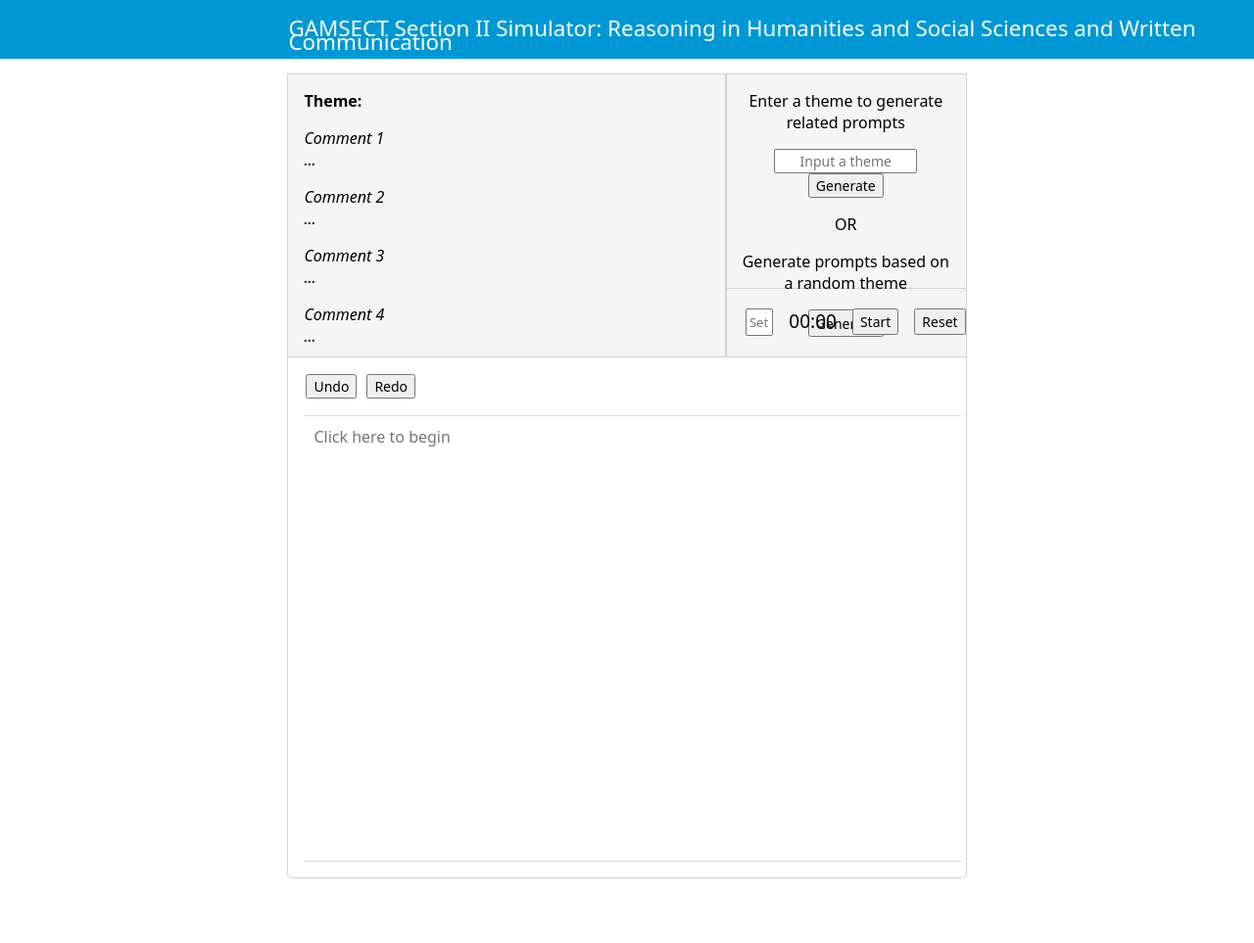
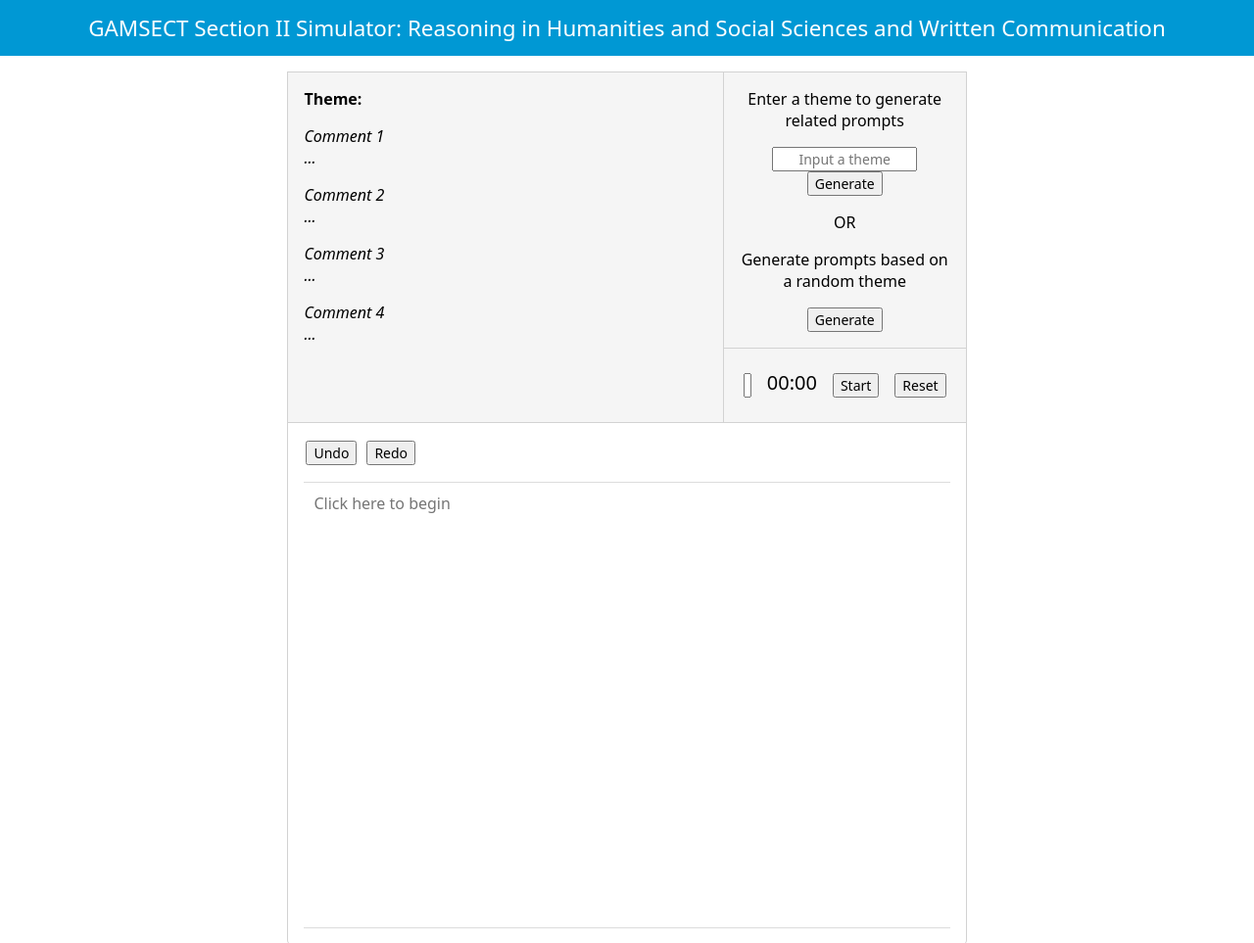
Before and after one commit to fedorum/GamSect, a plain HTML site: page dist/index.html in a window 1280 px wide. Shown: the top 963 px of the page at 98% size. Before the commit the page ends 914 px from the top, so only its background shows below. Drawn offline with Linux system fonts and the light colour scheme; a script that the page names is missing.

Commit message:
Fixed text and editor wrapping

```diff
--- a/dist/index.html
+++ b/dist/index.html
@@ -7,7 +7,7 @@
     </head>
     <body>
         <div class="container" id="header">
-            <p>GAMSECT Section II Simulator: Reasoning in Humanities and Social Sciences and Written Communication</p>
+            <p id="title">GAMSECT Section II Simulator: Reasoning in Humanities and Social Sciences and Written Communication</p>
         </div>
 
         <div id="topBar?">
--- a/src/style.css
+++ b/src/style.css
@@ -7,21 +7,6 @@ html, body {
     font-family: system-ui, -apple-system, BlinkMacSystemFont, 'Segoe UI', Roboto, Oxygen, Ubuntu, Cantarell, 'Open Sans', 'Helvetica Neue', sans-serif;
 }
 
-/* .column.left {
-    width: 25vw;
-    float: left;
-}
-
-.column.middle {
-    margin: auto;
-    text-align: center;
-}
-
-.column.right {
-    width: 10vw;
-    float: right;
-} */
-
 .container {
     display: flex;
     margin: auto;
@@ -30,29 +15,39 @@ html, body {
 }
 
 #header {
-    height: 60px;
-    margin: 0;
-    padding-left: 23vw;
+    /* height: 60px; */
+    height: auto;
+    margin: auto;
     color: white;
     background-color: rgb(0, 152, 212);
     font-size: 22.4px;
-    line-height: 14px;
+    text-align: center;
+}
+
+#title {
+    margin: auto;
+    margin-top: 1.65vh;
+    margin-bottom: 1.65vh;
+    /* margin-left: 4vw; */
+    /* text-align: left; */
 }
 
 #promptGeneration {
     width: 54vw;
-    height: 288px;
+    /* height: 288px; */
+    height: auto;
     margin-bottom: 0;
     background-color: rgb(245, 245, 245);
+    border: 1px solid rgb(210, 210, 210);
 }
 
 #generatedPrompts {
     width: 61%;
-    height: 100%;
+    /* height: 100%; */
+    height: auto;
     padding-left: 16px;
     padding-right: 16px;
-    /* background-color: rgb(240, 240, 240); */
-    outline: 1px solid rgb(210, 210, 210);
+    border-right: 1px solid rgb(210, 210, 210);
     text-align: left;
 }
 
@@ -67,13 +62,11 @@ html, body {
 #userControls {
     width: 36%;
     height: 100%;
-    /* background-color: rgb(240, 240, 240); */
-    outline: 1px solid rgb(210, 210, 210);
     text-align: center;
 }
 
 #userGeneration {
-    height: 70%;
+    height: auto;
     padding-left: 16px;
     padding-right: 16px;
     border-bottom: 1px solid rgb(210, 210, 210);
@@ -94,9 +87,11 @@ html, body {
 }
 
 #timer {
-    height: 16%;
-    padding-top: 20px;
+    height: auto;
+    padding-top: 25px;
     padding-left: 20px;
+    padding-right: 20px;
+    padding-bottom: 25px;
     text-align: left;
     display: flex;
     gap: 16px;
@@ -104,12 +99,12 @@ html, body {
 
 #countdown {
     margin: 0;
-    font-size: 19px;
+    font-size: 20px;
+    line-height: 2.4vh;
 }
 
 #userTime {
-    width: 38%;
-    height: 48%;
+    width: 40%;
     font-size: 13px;
     text-align: center;
 }
@@ -154,7 +149,6 @@ input::-webkit-inner-spin-button {
 }
 
 #editor {
-    width: 97%;
     height: 88%;
     margin: 16px;
     padding: 10px;
```
